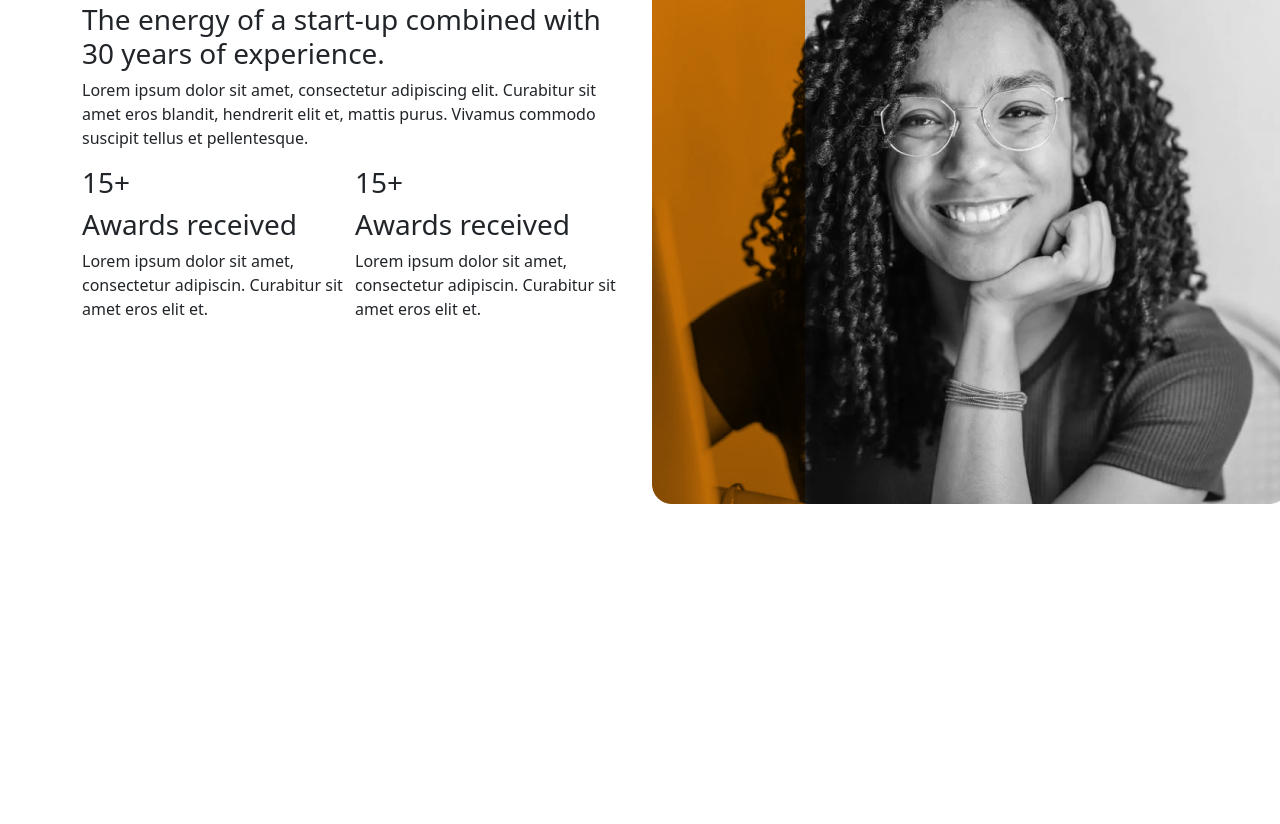
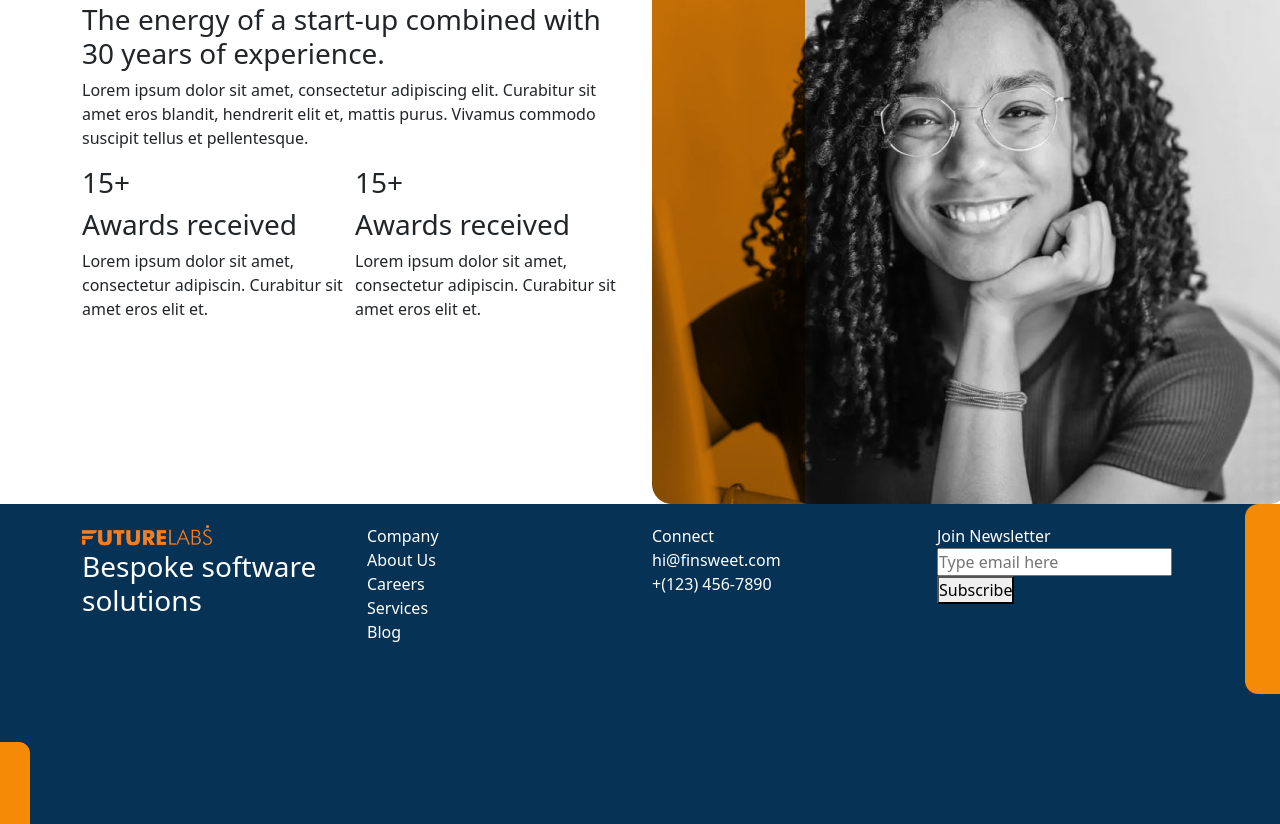
Before and after one commit to Beemhuse/RWD, a plain HTML site: page pages/bootstrap.html in a window 1280 px wide. Shown: the part 2029-2853 px from the top of the page. Before the commit the page ends 2533 px from the top, so only its background shows below. Drawn offline with nearby package versions, Linux system fonts and the light colour scheme.

Commit message:
bootstrap

```diff
--- a/pages/bootstrap.html
+++ b/pages/bootstrap.html
@@ -197,8 +197,37 @@
 
 
   </main>
-  <footer>
+  <footer id="footer">
     <!-- place footer here -->
+    <div class="container text-white">
+      <div class="row">
+        <div class="col-md-3">
+          <a class="navbar-brand" href="#"><img src="../images/Futurelabs-logo.png" class="w-50" alt=""></a>
+<h3>Bespoke software solutions</h3>
+        </div>
+        <div class="col-md-3">
+          <div>Company</div>
+<ul class="navbar-nav "  >
+  <li class="nav-item">About Us</li>
+  <li class="nav-item">Careers</li>
+  <li class="nav-item">Services</li>
+  <li class="nav-item">Blog</li>
+</ul>
+        </div>
+        <div class="col-md-3">
+<div>Connect</div>
+<ul class="navbar-nav ">
+  <li>hi@finsweet.com</li>
+  <li>+(123) 456-7890</li>
+</ul>
+        </div>
+        <div class="col-md-3">
+          <div>Join Newsletter</div>
+          <input type="email" placeholder="Type email here">
+          <button>Subscribe</button>
+        </div>
+      </div>
+    </div>
   </footer>
   <!-- Bootstrap JavaScript Libraries -->
   <script src="https://cdn.jsdelivr.net/npm/@popperjs/core@2.11.6/dist/umd/popper.min.js"
--- a/styles/bootstrap.css
+++ b/styles/bootstrap.css
@@ -30,3 +30,14 @@ background-blend-mode: overlay;
 .mydiv{
     display: flex;
 }
+
+#footer{
+    background-color:#063255;
+    background-image: url('../images/left.png'), url('../images/right.png');
+    background-repeat: no-repeat, no-repeat;
+    background-position:bottom left, top right ;
+    background-size: 30px, 35px;
+    height: 40vh;
+    padding-top: 20px;
+
+}
```
Also changed, not shown: images/left.png (added), images/right.png (added).
